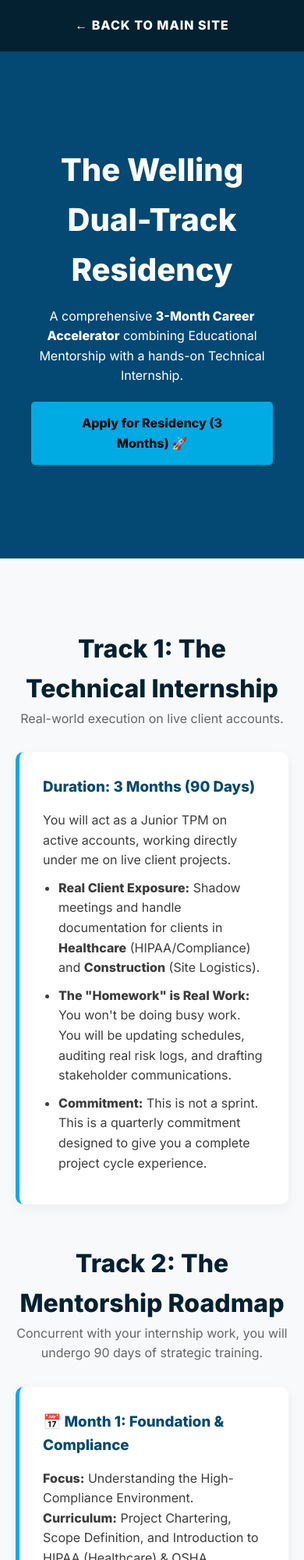
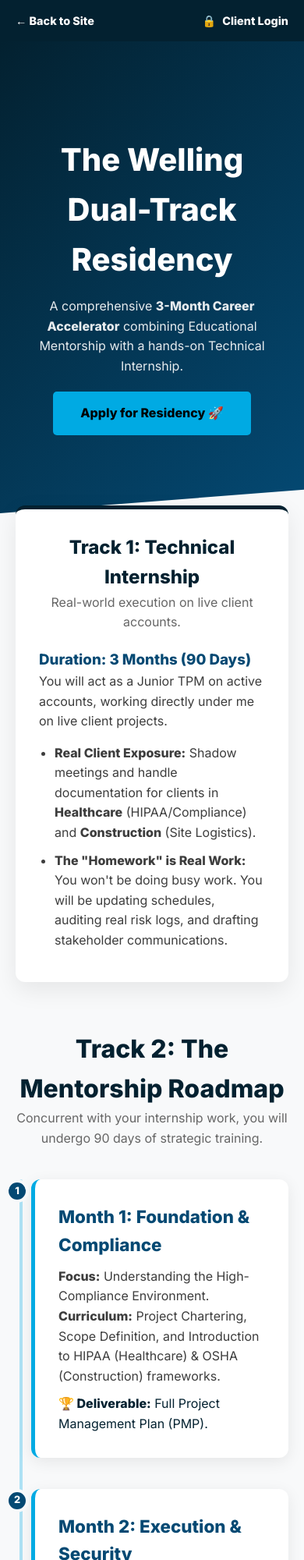
Before and after one commit to wellinginsights/welling-insights-web, a plain HTML site: page internship.html in a window 390 px wide. Shown: the top 2000 px of the page at 78% size. Drawn offline with Linux system fonts and the light colour scheme.

Commit message:
Refactor internship.html for improved layout and styles
Updated styles for navigation, hero section, and timeline. Improved layout and added timeline cards for better structure.

```diff
--- a/internship.html
+++ b/internship.html
@@ -17,73 +17,146 @@
         * { margin: 0; padding: 0; box-sizing: border-box; }
         body { font-family: 'Inter', sans-serif; color: var(--text-dark); line-height: 1.6; background-color: var(--bg-grey); }
 
-        /* NAV */
-        nav { background: var(--deep-navy); padding: 20px; text-align: center; }
-        nav a { color: white; text-decoration: none; font-weight: 700; letter-spacing: 1px; }
+        /* NAV BAR */
+        nav {
+            background: var(--deep-navy);
+            padding: 15px 20px;
+            display: flex;
+            justify-content: space-between;
+            align-items: center;
+        }
+        .nav-link { color: white; text-decoration: none; font-weight: 700; font-size: 0.9rem; display: flex; align-items: center; }
+        .nav-link:hover { color: var(--electric-cyan); }
 
-        /* HERO */
-        header { background-color: var(--primary-blue); color: white; padding: 80px 20px; text-align: center; }
-        h1 { font-size: 2.5rem; margin-bottom: 15px; }
+        /* HERO SECTION */
+        header {
+            background: linear-gradient(135deg, var(--deep-navy) 0%, var(--primary-blue) 100%);
+            color: white;
+            padding: 80px 20px 100px;
+            text-align: center;
+            clip-path: polygon(0 0, 100% 0, 100% 90%, 0 100%);
+        }
+        h1 { font-size: 2.5rem; margin-bottom: 15px; font-weight: 800; }
 
         .cta-button {
             background-color: var(--electric-cyan); color: black; padding: 15px 35px;
             font-weight: 700; border-radius: 5px; text-decoration: none; display: inline-block; margin-top: 20px;
+            transition: 0.3s;
         }
-        .cta-button:hover { background-color: #00bfff; transform: translateY(-2px); }
+        .cta-button:hover { background-color: #00bfff; transform: translateY(-2px); box-shadow: 0 10px 20px rgba(0, 170, 227, 0.3); }
 
         /* LAYOUT */
-        .container { max-width: 1000px; margin: 0 auto; padding: 40px 20px; }
+        .container { max-width: 1000px; margin: 0 auto; padding: 40px 20px; position: relative; z-index: 10; }
+
+        /* TIMELINE STYLES */
+        .timeline {
+            position: relative;
+            max-width: 800px;
+            margin: 0 auto;
+            padding-left: 40px; /* Space for the line */
+        }
+
+        /* The Vertical Line */
+        .timeline::before {
+            content: '';
+            position: absolute;
+            top: 0;
+            bottom: 0;
+            left: 15px; /* Center of the circle */
+            width: 4px;
+            background: var(--electric-cyan);
+            border-radius: 2px;
+            opacity: 0.3;
+        }
+
+        /* TIMELINE CARD */
+        .timeline-card {
+            background: white;
+            padding: 30px;
+            border-radius: 12px;
+            margin-bottom: 40px;
+            position: relative;
+            box-shadow: 0 5px 20px rgba(0,0,0,0.08);
+            border-left: 5px solid var(--electric-cyan);
+        }
+
+        /* The Number Circle */
+        .timeline-number {
+            position: absolute;
+            left: -58px; /* Push it onto the line */
+            top: 0px;
+            width: 40px;
+            height: 40px;
+            background: var(--primary-blue);
+            color: white;
+            border-radius: 50%;
+            display: flex;
+            align-items: center;
+            justify-content: center;
+            font-weight: 800;
+            border: 4px solid var(--bg-grey); /* Creates a gap effect */
+            z-index: 2;
+        }
+
+        .timeline-card h3 { color: var(--primary-blue); margin-bottom: 10px; font-size: 1.4rem; }
 
         /* SECTION HEADERS */
-        .section-header { text-align: center; margin-bottom: 30px; margin-top: 50px; }
-        .section-header h2 { font-size: 2rem; color: var(--deep-navy); }
+        .section-header { text-align: center; margin-bottom: 40px; margin-top: 20px; }
+        .section-header h2 { font-size: 2rem; color: var(--deep-navy); font-weight: 800; }
         .section-header p { color: #666; max-width: 600px; margin: 0 auto; }
 
-        /* CARDS (Used for both Tracks now) */
+        /* STANDARD CARD (Track 1) */
         .card {
             background: white;
             padding: 30px;
-            border-radius: 10px;
-            margin-bottom: 20px;
-            border-left: 5px solid var(--electric-cyan);
-            box-shadow: 0 5px 15px rgba(0,0,0,0.05);
+            border-radius: 12px;
+            margin-bottom: 60px;
+            border-top: 5px solid var(--deep-navy);
+            box-shadow: 0 10px 30px rgba(0,0,0,0.08);
         }
-        .card h3 { color: var(--primary-blue); margin-bottom: 15px; }
-        .card ul { margin-left: 20px; margin-top: 10px; }
-        .card li { margin-bottom: 10px; }
 
-        /* FOOTER */
-        footer { background: var(--deep-navy); color: #888; text-align: center; padding: 30px; margin-top: 50px; }
+        footer { background: var(--deep-navy); color: #888; text-align: center; padding: 30px; margin-top: 50px; font-size: 0.9rem; }
+
+        /* Mobile Fixes */
+        @media (max-width: 768px) {
+            header { clip-path: polygon(0 0, 100% 0, 100% 95%, 0 100%); padding-bottom: 60px; }
+            .timeline { padding-left: 20px; }
+            .timeline::before { left: 5px; }
+            .timeline-number { left: -38px; width: 30px; height: 30px; font-size: 0.8rem; }
+            .section-header { margin-top: 10px; }
+        }
     </style>
 </head>
 <body>
 
     <nav>
-        <a href="index.html">← BACK TO MAIN SITE</a>
+        <a href="index.html" class="nav-link">← Back to Site</a>
+        <a href="https://welling-insights.moxieapp.com/login" target="_blank" class="nav-link">
+            <span style="margin-right: 8px;">🔒</span> Client Login
+        </a>
     </nav>
 
     <header>
-        <div class="container">
+        <div class="container" style="margin: 0 auto;">
             <h1>The Welling Dual-Track Residency</h1>
-            <p style="max-width: 700px; margin: 0 auto;">A comprehensive <strong>3-Month Career Accelerator</strong> combining Educational Mentorship with a hands-on Technical Internship.</p>
-            <a href="https://forms.gle/FEnamiYffLfru6G9A" class="cta-button">Apply for Residency (3 Months) 🚀</a>
+            <p style="max-width: 700px; margin: 0 auto; opacity: 0.9;">A comprehensive <strong>3-Month Career Accelerator</strong> combining Educational Mentorship with a hands-on Technical Internship.</p>
+            <a href="https://forms.gle/FEnamiYffLfru6G9A" class="cta-button">Apply for Residency 🚀</a>
         </div>
     </header>
 
-    <div class="container">
+    <div class="container" style="margin-top: -50px;">
 
-        <div class="section-header">
-            <h2>Track 1: The Technical Internship</h2>
-            <p>Real-world execution on live client accounts.</p>
+        <div class="card">
+            <div style="text-align: center; margin-bottom: 20px;">
+                <h2 style="color: var(--deep-navy);">Track 1: Technical Internship</h2>
+                <p style="color: #666;">Real-world execution on live client accounts.</p>
             </div>
 
-        <div class="card">
-            <h3>Duration: 3 Months (90 Days)</h3>
+            <h3 style="color: var(--primary-blue);">Duration: 3 Months (90 Days)</h3>
             <p>You will act as a Junior TPM on active accounts, working directly under me on live client projects.</p>
-            <ul>
-                <li><strong>Real Client Exposure:</strong> Shadow meetings and handle documentation for clients in <strong>Healthcare</strong> (HIPAA/Compliance) and <strong>Construction</strong> (Site Logistics).</li>
-                <li><strong>The "Homework" is Real Work:</strong> You won't be doing busy work. You will be updating schedules, auditing real risk logs, and drafting stakeholder communications.</li>
-                <li><strong>Commitment:</strong> This is not a sprint. This is a quarterly commitment designed to give you a complete project cycle experience.</li>
+            <ul style="margin-left: 20px; margin-top: 15px;">
+                <li style="margin-bottom: 10px;"><strong>Real Client Exposure:</strong> Shadow meetings and handle documentation for clients in <strong>Healthcare</strong> (HIPAA/Compliance) and <strong>Construction</strong> (Site Logistics).</li>
+                <li style="margin-bottom: 10px;"><strong>The "Homework" is Real Work:</strong> You won't be doing busy work. You will be updating schedules, auditing real risk logs, and drafting stakeholder communications.</li>
             </ul>
         </div>
 
@@ -92,32 +165,40 @@
             <p>Concurrent with your internship work, you will undergo 90 days of strategic training.</p>
         </div>
 
-        <div class="card">
-            <h3>📅 Month 1: Foundation & Compliance</h3>
+        <div class="timeline">
+
+            <div class="timeline-card">
+                <div class="timeline-number">1</div>
+                <h3>Month 1: Foundation & Compliance</h3>
                 <p><strong>Focus:</strong> Understanding the High-Compliance Environment.</p>
                 <p><strong>Curriculum:</strong> Project Chartering, Scope Definition, and Introduction to HIPAA (Healthcare) & OSHA (Construction) frameworks.</p>
-            <p><strong>Deliverable:</strong> A full Project Management Plan (PMP) for a theoretical client.</p>
+                <p style="margin-top: 10px; color: var(--deep-navy);"><strong>🏆 Deliverable:</strong> Full Project Management Plan (PMP).</p>
             </div>
 
-        <div class="card">
-            <h3>📅 Month 2: Execution & Security</h3>
+            <div class="timeline-card">
+                <div class="timeline-number">2</div>
+                <h3>Month 2: Execution & Security</h3>
                 <p><strong>Focus:</strong> Managing the Build & The Risk.</p>
                 <p><strong>Curriculum:</strong> Advanced Scheduling (Critical Path), WBS Construction, and <strong>Cyber-Physical Security Audits</strong>.</p>
-            <p><strong>Deliverable:</strong> A Site Security Risk Assessment & RAID Log.</p>
+                <p style="margin-top: 10px; color: var(--deep-navy);"><strong>🏆 Deliverable:</strong> Site Security Risk Assessment & RAID Log.</p>
             </div>
 
-        <div class="card">
-            <h3>📅 Month 3: Delivery & Career Strategy</h3>
+            <div class="timeline-card">
+                <div class="timeline-number">3</div>
+                <h3>Month 3: Delivery & Career Strategy</h3>
                 <p><strong>Focus:</strong> Landing the $100k+ Role.</p>
                 <p><strong>Curriculum:</strong> Crisis Management Simulation, Stakeholder Negotiation, and Resume/LinkedIn Technical Audit.</p>
-            <p><strong>Deliverable:</strong> Final Portfolio Presentation & Mock Interview.</p>
+                <p style="margin-top: 10px; color: var(--deep-navy);"><strong>🏆 Deliverable:</strong> Final Portfolio Presentation & Mock Interview.</p>
             </div>
 
-        <div style="text-align: center; margin-top: 40px;">
+        </div>
+
+        <div style="text-align: center; margin-top: 60px;">
             <h3>Ready to commit to your career?</h3>
             <a href="https://forms.gle/FEnamiYffLfru6G9A" class="cta-button">Submit Unified Application</a>
             <p style="margin-top: 15px; font-size: 0.9rem;">🔒 Secure Link via Google Workspace</p>
         </div>
+
     </div>
 
     <footer>
```
Lines whose indentation alone changed are shown as unchanged.
